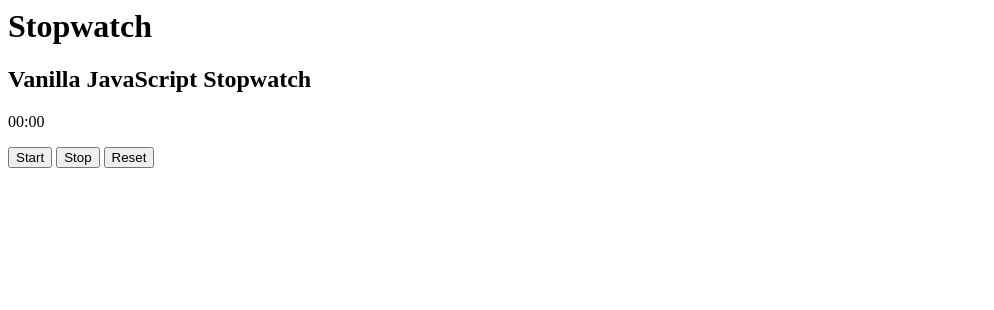
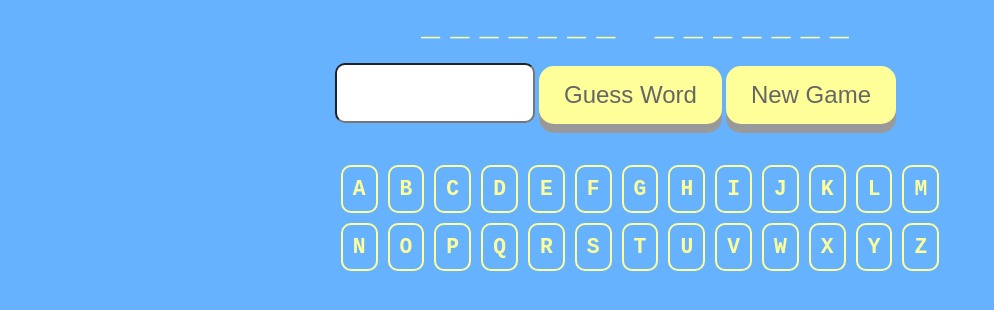
Before and after one commit to EarnJohn720/Hangman, a plain HTML site: page index.html in a window 1280 px wide. Shown: the whole page, without its empty margins (0-994 px from the left). Drawn offline with Linux system fonts and the light colour scheme.

```diff
--- a/index.html
+++ b/index.html
@@ -1,26 +1,32 @@
 <html>
-
 <head>
-    <title>Special Stopwatch</title>
-    <link href="HangmanStyles.css" rel="stylesheet">
-
-
+    <title>Earnest Hangman</title>
+    <link rel="stylesheet" href="HangmanStyle.css">
+    <!--      <link rel="shortcut icon"
+              href="img/skeleton.gif" />-->
 </head>
-
 <body>
-
-    <div class="wrapper">
-        <h1>Stopwatch</h1>
-        <h2>Vanilla JavaScript Stopwatch</h2>
-       <!-- <p><span id="seconds">00</span>:<span id="tens">00</span></p>-->
-        <p><span id="seconds">00</span>:<span id="tens">00</span></p>
-        <button id="button-start">Start</button>
-        <button id="button-stop">Stop</button>
-        <button id="button-reset">Reset</button>
-    </div>
-    <script src="SScript.js"></script>
+    <main>
+        <h1>
+            <!-- img src="https://fontmeme.com/permalink/211109/32b37950845684ee957349c1b3299223.png" -->
+            <!--<img class="banner" src="img/title.png"
+                 alt="Earnest Hangman!" border="0">-->
+        </h1>
+        <!--<div id="gallows">
+            <img id="hangmanImage" src="img/hang">
+        </div>-->
+        <div id="word"></div>
+        <br>
+        <div id="controls">
+            <input type="text" id="guessBox">
+            <button id="guessWordButton" class="button" onclick="guessWord( game )">Guess Word</button>
+            <button id="newGameButton" class="button" onclick="newGame();">New Game</button>
+            <br>
+            <br>
+        </div>
+        <br>
+        <div id="guesses"></div>
+    </main>
+    <script src="HangmanScript.js"></script>
 </body>
-
-
-
 </html>
```
